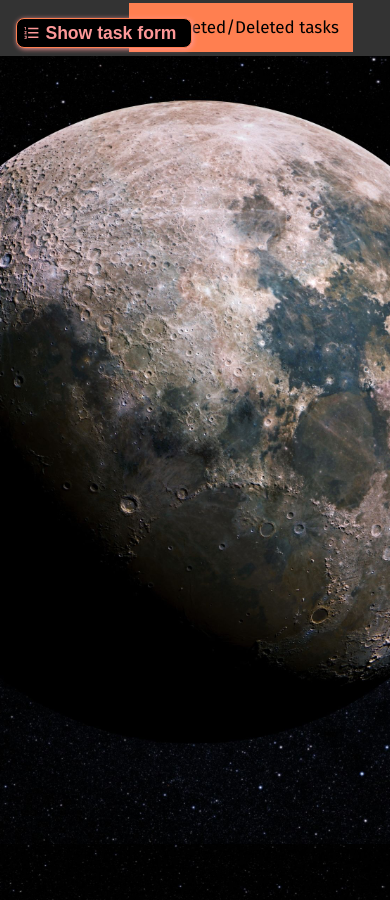
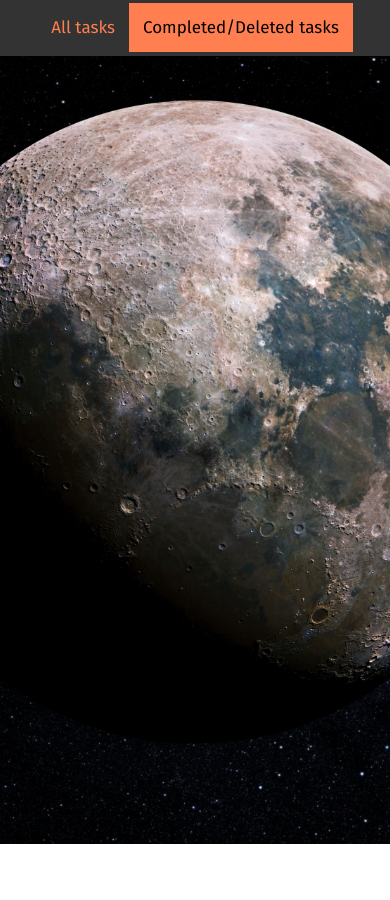
Before and after one commit to SpooRe91/MB-TODO-vite, a React (Vite) app in the folder vite-react-todo/: page /done-deleted-tasks in a window 390 px wide. After the commit the page ends 844 px from the top, so only its background shows below. Built offline with nearby package versions, Linux system fonts and the light colour scheme.

Commit message:
UPDATE: Removed show form button from APP, added it to NavBar + styles for responsive

```diff
--- a/vite-react-todo/src/App.scss
+++ b/vite-react-todo/src/App.scss
@@ -3,7 +3,7 @@ main {
     width: 100%;
     flex-wrap: wrap;
     justify-content: space-around;
-    margin-top: 3.53rem;
+    overflow-x: hidden;
 
     .loaderComp {
         position: fixed;
@@ -20,34 +20,30 @@ main {
         z-index: 110;
         position: absolute;
     }
+}
 
-    .showFormButton {
-        width: 11rem;
-        margin: 1rem;
-        border: 1px solid coral;
-        border-radius: 0.5rem;
-        box-shadow: 1px 1px 5px;
-        font-size: 1.1rem;
-        font-weight: 700;
-        color: #fd9898;
-        position: fixed;
-        z-index: 110;
-        left: 0rem;
-        top: 0.1rem;
-        background-color: black;
-        transition: all 100ms ease-in-out;
+@media screen and (min-width: 320px) and (max-width: 1501px) {
+    main {
         display: flex;
-        align-items: center;
-        gap: 0.3rem;
-    }
+        width: 100%;
+        flex-wrap: wrap;
+        justify-content: space-around;
+        overflow-x: hidden;
 
-    .showFormButton:hover {
-        cursor: pointer;
-        color: coral;
-        box-shadow: 1px 1px 10px white;
-    }
+        .loaderComp {
+            position: fixed;
+            top: 0px;
+            left: 0px;
+        }
 
-    .showFormButton:active {
-        background-color: white;
+        .formContainer {
+            width: 100%;
+            background-color: rgb(0 0 0 / 81%);
+            height: 100vh;
+            display: flex;
+            justify-content: center;
+            z-index: 110;
+            position: relative;
+        }
     }
 }
--- a/vite-react-todo/src/App.tsx
+++ b/vite-react-todo/src/App.tsx
@@ -3,32 +3,22 @@ import './ResetCSS.scss';
 import { Suspense, lazy } from 'react';
 import { Route, Routes } from 'react-router-dom';
 
-import { globalState, setToShowForm } from './features/globalSlice';
-import { useAppDispatch, useAppSelector } from './App/hooks';
+import { globalState } from './features/globalSlice';
+import { useAppSelector } from './App/hooks';
 
-import LoadingComponent from './Components/GlobalComponents/LoadingComponent';
-import CompletedComponent from './Components/CompletedComponent/CompletedComponent';
-import NavBar from './Components/NavBar/NavBar';
-import AddToDo from './Components/AddToDo/AddToDo';
-import { MdFormatListNumbered } from 'react-icons/md';
+import { NavBar, LoadingComponent } from './allComponentsImported';
+import HomeComp from './Components/HomeComponent/HomeComp';
 
 const FormComponent = lazy(() => import('./Components/FormComponent/FormComponent'));
+const AddToDo = lazy(() => import('./Components/AddToDo/AddToDo'));
+const CompletedComponent = lazy(() => import('./Components/CompletedComponent/CompletedComponent'));
 
 function App() {
   const globalStateData = useAppSelector(globalState);
-  const dispatch = useAppDispatch();
 
   return (
     <main data-cy="app-main">
       <NavBar />
-      <div>
-        <button
-          className='showFormButton'
-          data-cy='showFormButton'
-          onClick={() => dispatch(setToShowForm(!globalStateData.showForm))}>
-          <MdFormatListNumbered /> {globalStateData.showForm ? 'Hide task from' : 'Show task form'}
-        </button>
-      </div>
       {
         globalStateData.loading
           ?
@@ -46,12 +36,11 @@ function App() {
             null
         }
         <Routes>
+          <Route path='/' element={<HomeComp />} />
           <Route path='/all-tasks' element={<AddToDo />} />
           <Route path='/done-deleted-tasks' element={<CompletedComponent />} />
         </Routes>
       </Suspense>
-      {/* <Suspense fallback={<LoadingComponent />}>
-        </Suspense> */}
     </main >
   )
 }
```
